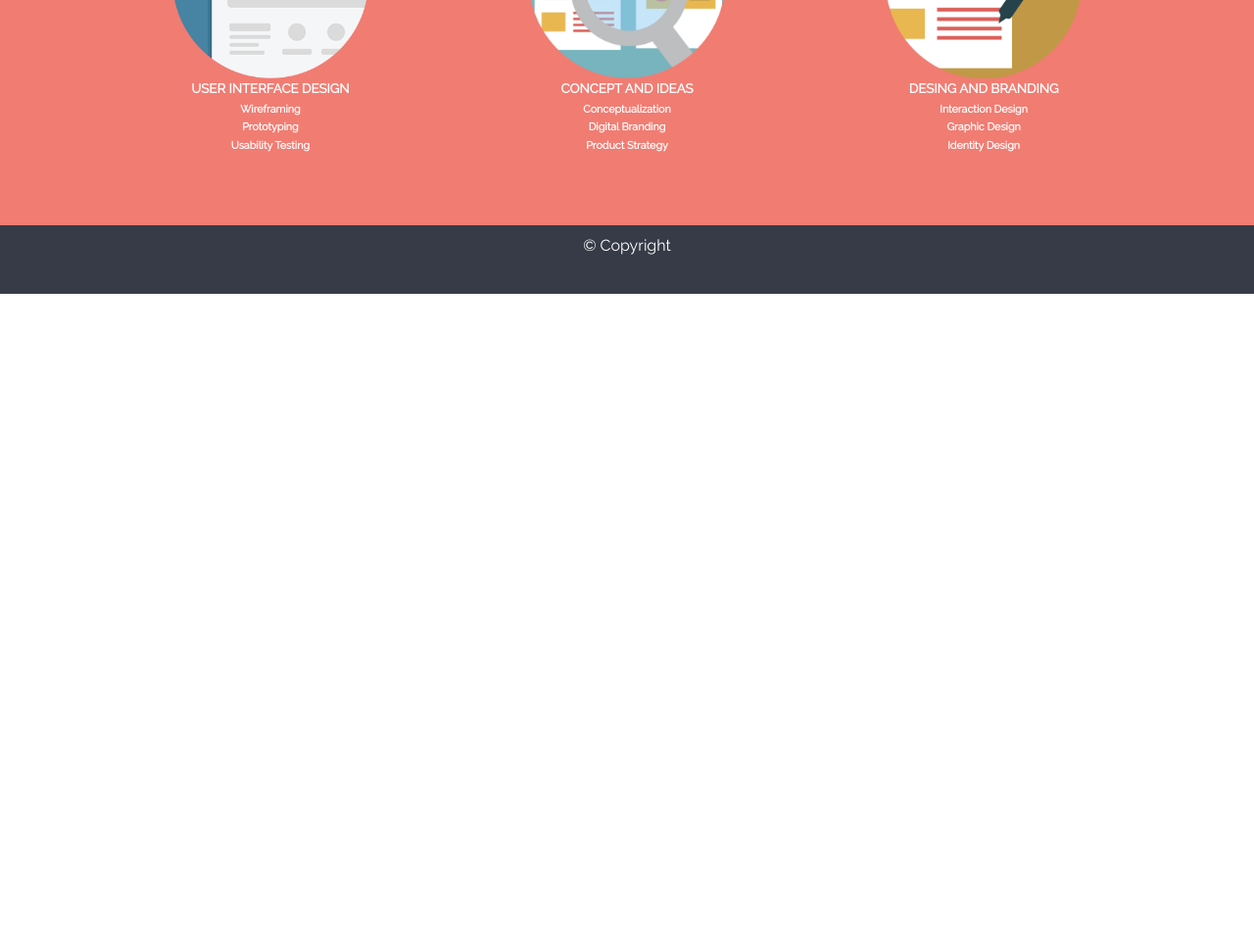
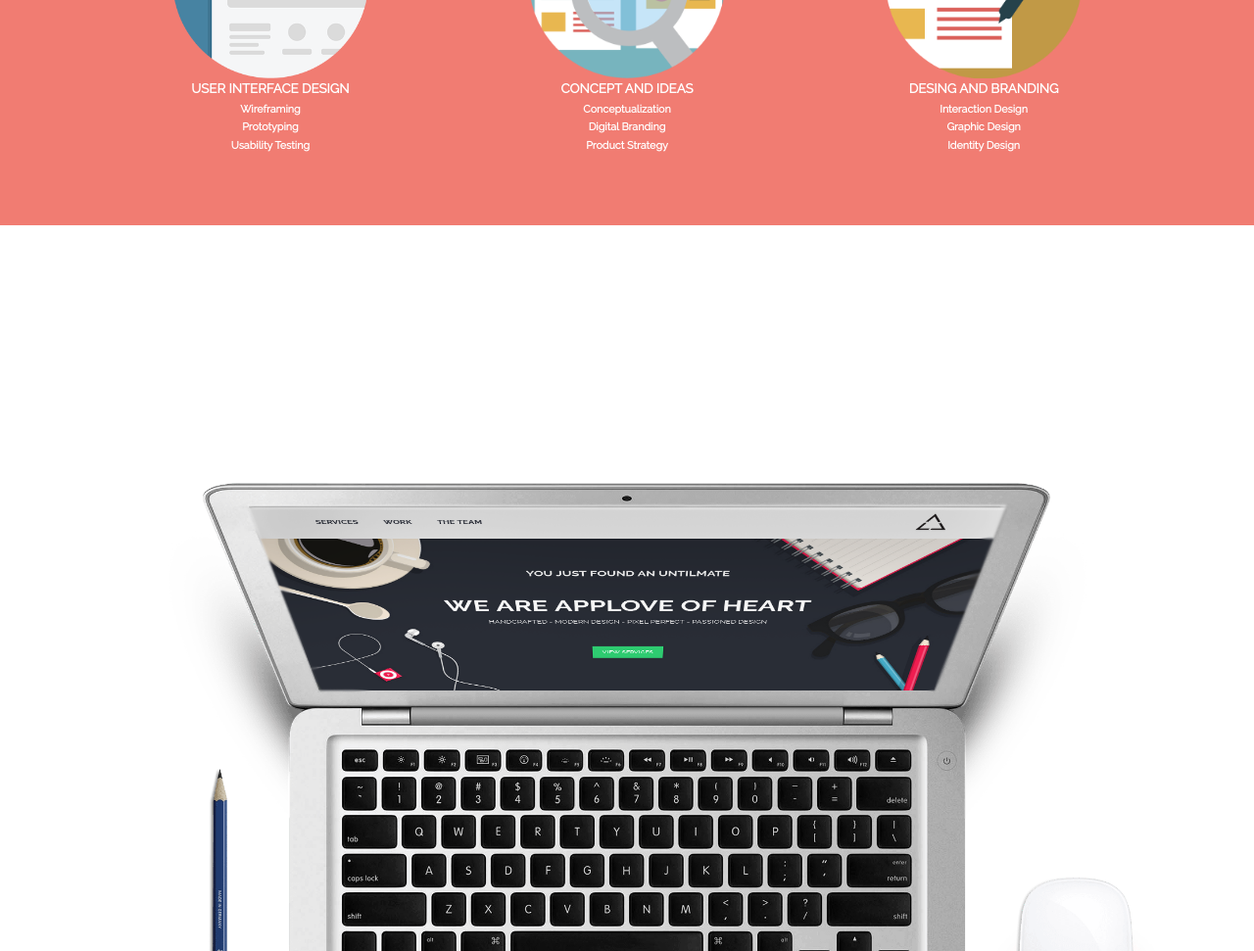
Before and after one commit to Polas7/applove, a plain HTML site: page index.html in a window 1280 px wide. Shown: the part 1029-2000 px from the top of the page at 98% size. Before the commit the page ends 1329 px from the top, so only its background shows below. Drawn offline with Linux system fonts and the light colour scheme.

Commit message:
inicio ejercicio evaluado

```diff
--- a/css/main.css
+++ b/css/main.css
@@ -55,6 +55,7 @@ header{
   padding: 14px 70px;
   overflow: auto;
 }
+/*id que contiene la portada*/
 #home{
   background-image: url(../assets/images/bg-home.jpg);
   background-position: center;
@@ -99,6 +100,22 @@ header{
   font-size: 35px;
   letter-spacing: 2px;
 }
+/*nueva seccion*/
+.work{
+  background-image: url(../assets/images/hero.png);
+  background-position: center;
+  background-size: 100%;
+  background-repeat: no-repeat;
+  height: 1400px;
+  border: 100px solid white;/*<3*/
+  text-align: center;
+  margin-top: 80px;
+ }
+
+
+
+
+
 footer{
   text-align: center;
   height: 70px;
--- a/index.html
+++ b/index.html
@@ -26,6 +26,7 @@
 	<a href="#services" class="btn-home">View services</a>
 	</div>
 </section>
+<!--seccion servicios-->
 <section id="services">
 	<div class="container">
 	<h2 class="text-uppercase text-services mt-0">Services</h2><br>
@@ -55,6 +56,33 @@
 	</div>
 </div>
 </section>
+<section class="work">
+	<div class="container">
+
+
+
+
+
+
+
+
+
+
+
+
+
+
+
+
+
+
+
+
+
+
+</div>
+</section>
+<!--seccion del footer-->
 <footer>
 	<p>© Copyright</p>
 </footer>
```
